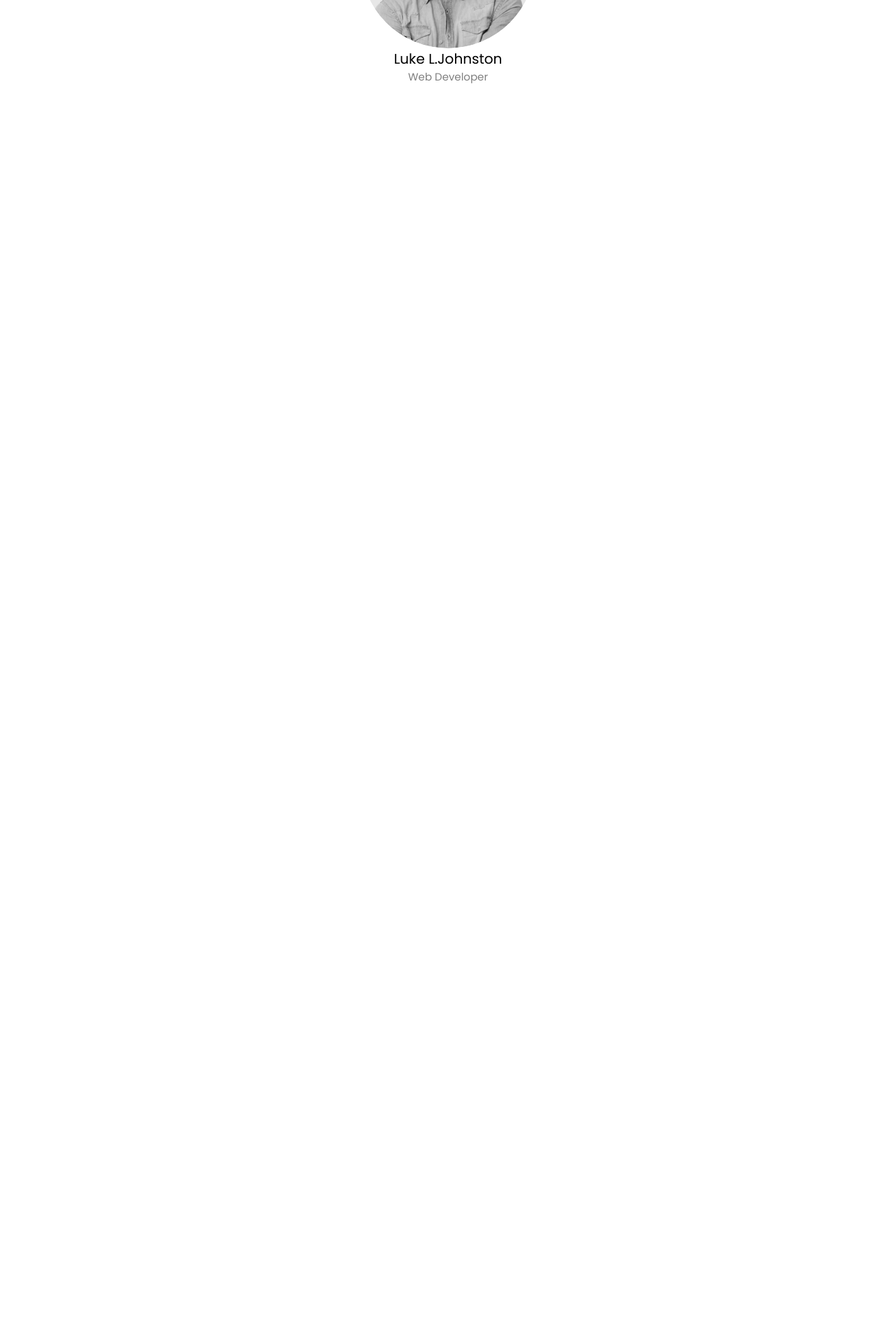
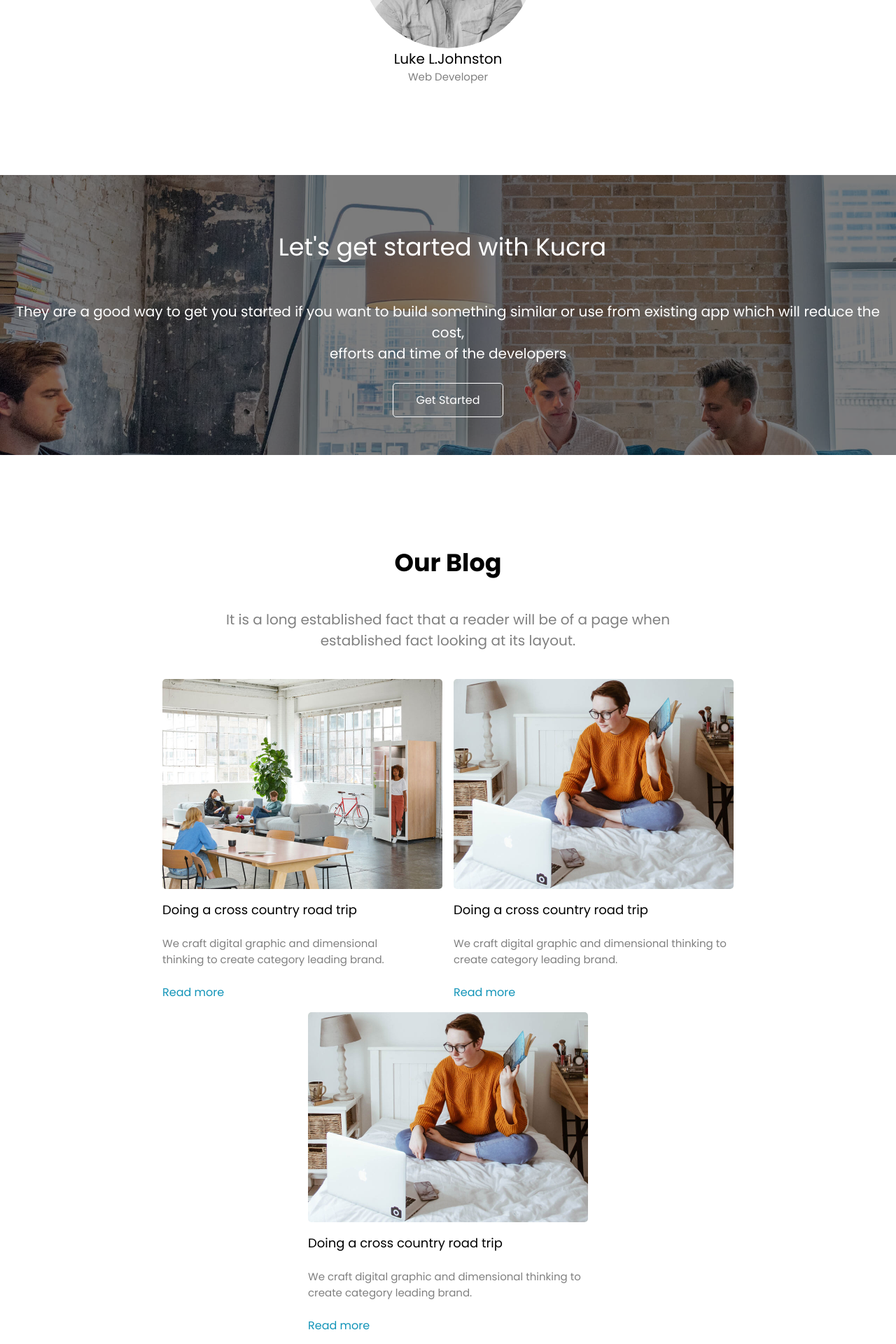
Before and after one commit to anthony0467/landing-page, a PHP site: page / in a window 1280 px wide. Shown: the part 3272-5192 px from the top of the page at 70% size. Before the commit the page ends 3391 px from the top, so only its background shows below. Run offline with PHP 8.4, Linux system fonts and the light colour scheme; some libraries are stand-ins or nearby versions.

Commit message:
ajout parallax

```diff
--- a/index.html
+++ b/index.html
@@ -179,6 +179,69 @@
             </ul>
         </section>
 
+        <!--PARALLAX-->
+
+        <section id="third_section">
+            <h1 class="parallax-title">Let's get started with Kucra</h1>
+            <p>They are a good way to get you started if you want to build something similar or use from existing app which will reduce the cost,<br> efforts and time of the developers</p>
+            <div class="txt-center "><a class="btn" href="#">Get Started</a></div>
+        </section>
+
+        <!--BLOG-->
+
+        <section id="blog_section" class="container">
+            <h3>Our Blog</h3>
+            <p class="color-grey txt-center">It is a long established fact that a reader will be of a page when<br>
+                established fact looking at its layout.</p>
+
+            <ul class="flex wrap flex-center">
+                <li>
+                    <article>
+                        <figure>
+                            <img src="img/blog3.png" alt="blog" title="blog">
+                            <figcaption>
+                                <h4>Doing a cross country road trip</h4>
+                                <p>We craft digital graphic and dimensional<br> thinking to create category leading brand.</p>
+                                <div><a href="#">Read more</a></div>
+                            </figcaption>
+                        </figure>
+
+                    </article>
+                </li>
+
+                <li>
+                    <article>
+                        <figure>
+                            <img src="img/blog1.png" alt="blog" title="blog">
+                            <figcaption>
+                                <h4>Doing a cross country road trip</h4>
+                                <p>We craft digital graphic and dimensional thinking to create category leading brand.</p>
+                                <div><a href="#">Read more</a></div>
+                            </figcaption>
+                        </figure>
+
+                    </article>
+                </li>
+
+                <li>
+                    <article>
+                        <figure>
+                            <img src="img/blog1.png" alt="blog" title="blog">
+                            <figcaption>
+                                <h4>Doing a cross country road trip</h4>
+                                <p>We craft digital graphic and dimensional thinking to create category leading brand.</p>
+                                <div><a href="#">Read more</a></div>
+                            </figcaption>
+                        </figure>
+
+                    </article>
+                </li>
+
+
+            </ul>
+        </section>
+
+
 
     </main>
 
--- a/style.css
+++ b/style.css
@@ -275,6 +275,58 @@ p strong{
     font-size: 15px;
 }
 
+
+/**************************SECTION3*******************************/
+
+#third_section{
+    display: flex;
+    flex-direction: column;
+    justify-content: center;
+
+    height: 400px;
+    background-image: url(img/parallax.png);
+    object-fit: contain;
+    background-attachment: fixed;
+    background-position: center;
+    background-size: cover;
+    /* filtre sur image */
+    background-blend-mode: color;
+    background-color: #00000082;
+}
+
+#third_section *{
+    color: #fff;
+}
+
+
+/**************************SECTION-BLOG*******************************/
+
+#blog_section ul{
+ gap: 1rem;
+}
+
+#blog_section ul li{
+    max-width: 400px;
+   }
+
+   #blog_section ul li h4{
+    font-size: 18px;
+    margin-top: 1rem;
+   }
+
+ #blog_section ul li  p{
+    color: grey;
+    font-size: 15px;
+    padding: 0;
+   }
+
+#blog_section ul li img{
+    border-radius: 5px;
+   }
+
+#blog_section ul li article div a{
+    color:  #1294b8;
+}
 /****************************CLASS*******************************/
 
 .container{
@@ -345,6 +397,26 @@ p strong{
     text-align: center;
 }
 
+
+
+.parallax-title{
+    font-size: 35px;
+    text-align: center;
+    font-weight: 400;
+}
+
+.btn{
+    border: 1px solid #fff;
+    padding: 0.75rem 2rem;
+    border-radius: 5px;
+    transition: .35s;
+}
+
+.btn:hover{
+    color: #000!important;
+    background-color: #fff;
+}
+
 /*************************MEDIA QUERIES***********************/
 
 @media screen and (max-width: 350px) {
@@ -365,6 +437,20 @@ form button{
 }
 
 
+
+}
+
+
+@media screen and (max-width: 550px) {
+
+    /*********************HEADER**********************/
+/**************************SECTION3*******************************/
+    #third_section h1{
+    font-size: 25px;
+    }
+    #third_section p{
+    font-size: 15px;
+    }
 }
 
 
```
